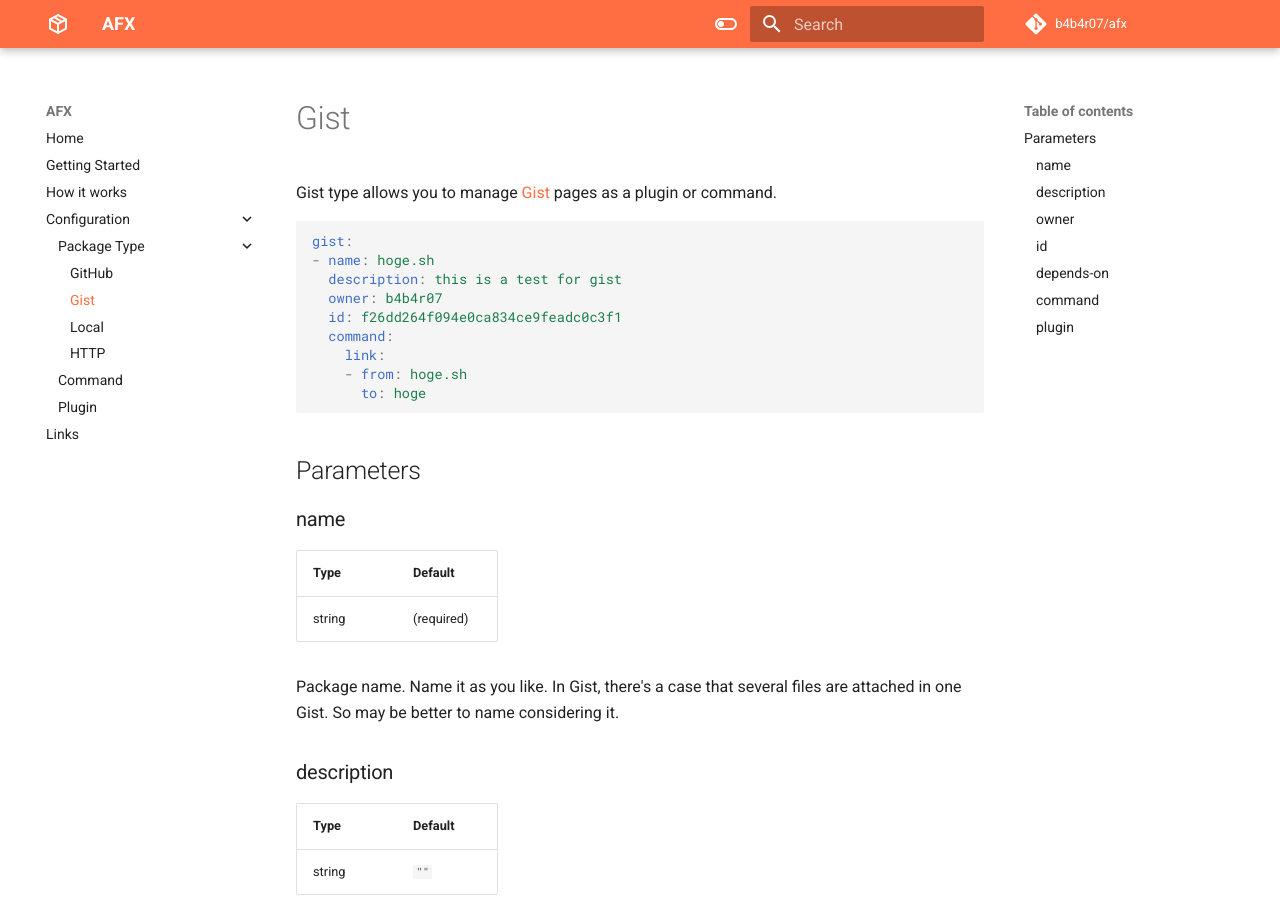
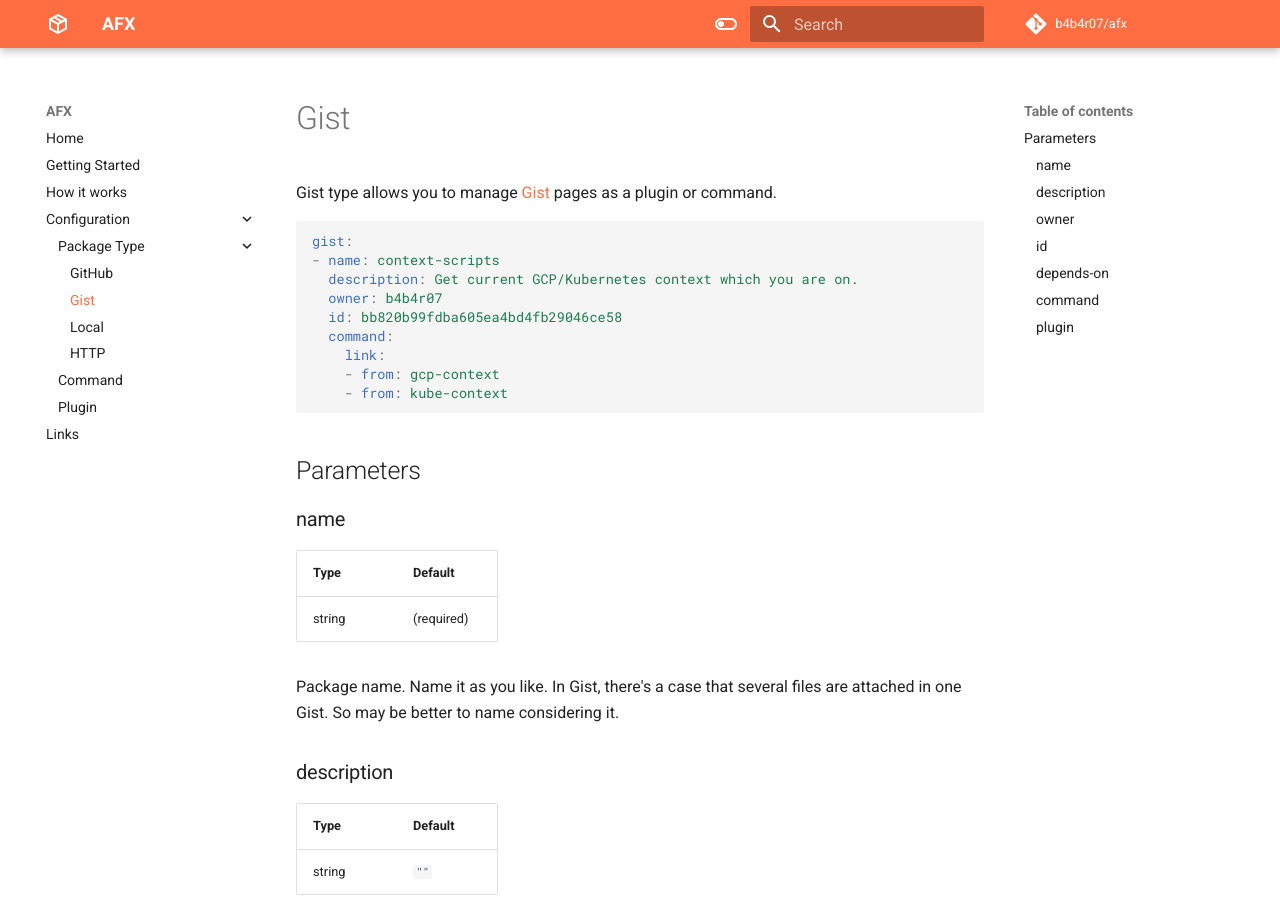
Before and after one commit to babarot/afx, an MkDocs documentation site: the page built from docs/configuration/package/gist.md, in a window 1280 px wide and 900 px high. Built offline with MkDocs 1.6.1 and Material for MkDocs 9.7.7, drawn with Linux system fonts in a browser that asks for light colours; comment, search, counter and statistics services are not loaded.

Commit message:
Update docs

````diff
--- a/docs/configuration/package/gist.md
+++ b/docs/configuration/package/gist.md
@@ -4,14 +4,14 @@
 
 ```yaml
 gist:
-- name: hoge.sh
-  description: this is a test for gist
+- name: context-scripts
+  description: Get current GCP/Kubernetes context which you are on.
   owner: b4b4r07
-  id: f26dd264f094e0ca834ce9feadc0c3f1
+  id: bb820b99fdba605ea4bd4fb29046ce58
   command:
     link:
-    - from: hoge.sh
-      to: hoge
+    - from: gcp-context
+    - from: kube-context
 ```
 
 ## Parameters
````
Also changed, not shown: docs/configuration/package/github.md (+8 -1 lines).
